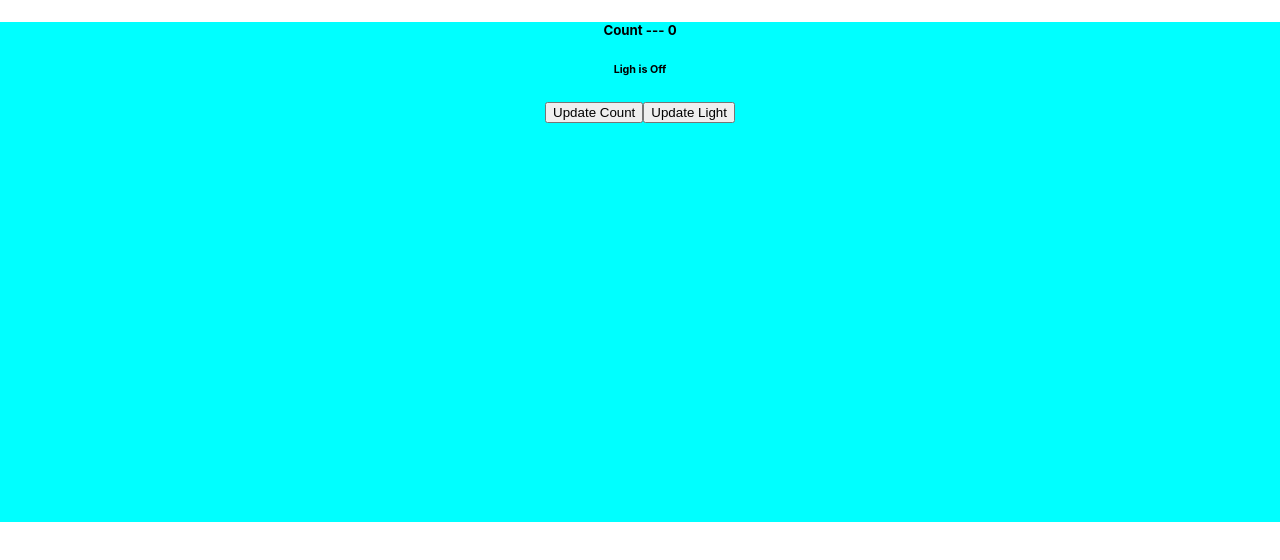
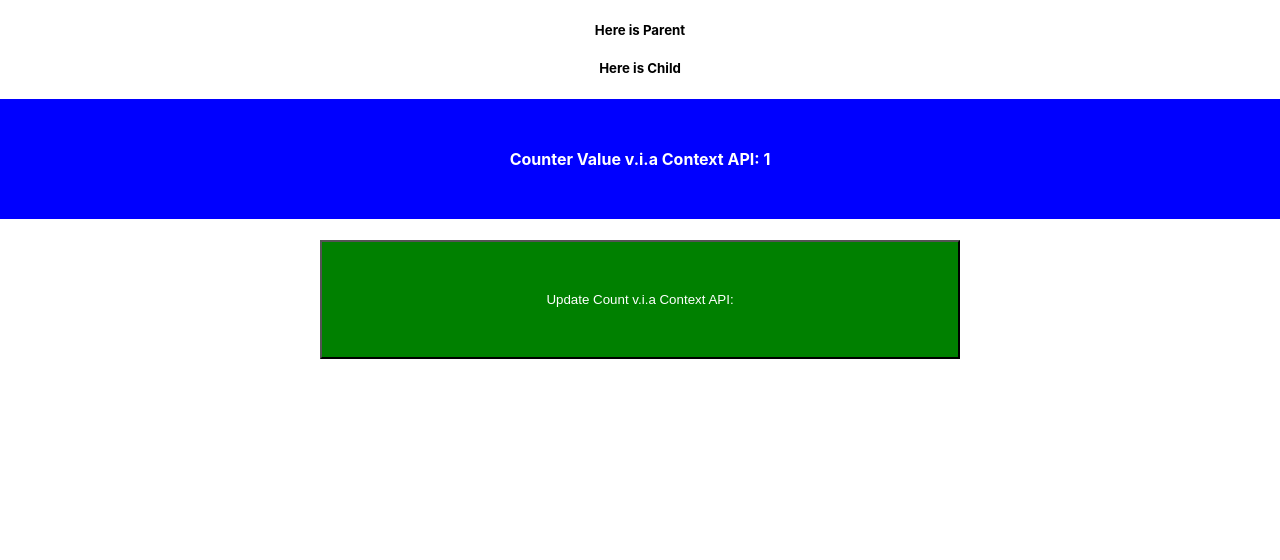
Before and after one commit to BasitMaqsood/BOOTCAMP_PRACTICE, a React (Create React App) app: page / in a window 1280 px wide. Shown: the top 560 px of the page. Built offline with nearby package versions, Linux system fonts and the light colour scheme.

Commit message:
context api usage

```diff
--- a/src/App.js
+++ b/src/App.js
@@ -1,32 +1,21 @@
 import React, { useState } from 'react';
 
-import Message from './components/Message';
-import Button from './components/button';
-import LightButton from './components/lightButton';
-import LightStatus from './components/lightStatus';
+import Parent from './components/Parent';
+
+import CounterContext from './CounterContext';
 
 import './App.css';
 
 function App() {
 
-  const [count, setCount] = useState(0);
-  const [isLight, setLight] = useState(false);
-
-  // const handleUpdateCount = () => {
-  //   setCount(count++);
-  // }
-
-  const handleUpdateLight = () => {
-    setLight(!isLight);
-  }
+  const countState = useState(1);
 
   return (
-    <div className={`App box ${isLight ? 'day-light' : ''} `}>
-      <Message count={count} />
-      <LightStatus isLight={isLight} />
-      <Button onClickCount={setCount} counter={count} />
-      <LightButton onClickLight={handleUpdateLight} />
-    </div>
+    <CounterContext.Provider value={countState}>
+      <div className="App">
+        <Parent />
+      </div>
+    </CounterContext.Provider>
   );
 }
 
--- /dev/null
+++ b/src/CounterContext.js
@@ -0,0 +1,5 @@
+import React, { createContext } from 'react';
+
+const counterContext = createContext(5);
+
+export default counterContext;
--- /dev/null
+++ b/src/components/Child.js
@@ -0,0 +1,15 @@
+import React, { useContext } from 'react';
+import CounterContext from '../CounterContext';
+
+const Child = () => {
+    const counterValue = useContext(CounterContext);
+    return (
+        <div>
+            <h5>Here is Child</h5>
+            <h4 style={{ backgroundColor: 'blue', padding: 50, color: 'white' }}>Counter Value v.i.a Context API: {counterValue[0]}</h4>
+            <button onClick={() => counterValue[1](++counterValue[0])} style={{ width: '50%', height: '100%', color: 'white', background: 'green', padding: 50, cursor: 'pointer' }}>Update Count v.i.a Context API: </button>
+        </div>
+    )
+}
+
+export default Child;
--- /dev/null
+++ b/src/components/Parent.js
@@ -0,0 +1,13 @@
+import React from 'react';
+import Child from './Child';
+
+const Parent = () => {
+    return (
+        <div>
+            <h5>Here is Parent</h5>
+            <Child />
+        </div>
+    )
+}
+
+export default Parent;
```
Also changed, not shown: 1 other file (tests, documents, lock files or other folders).
